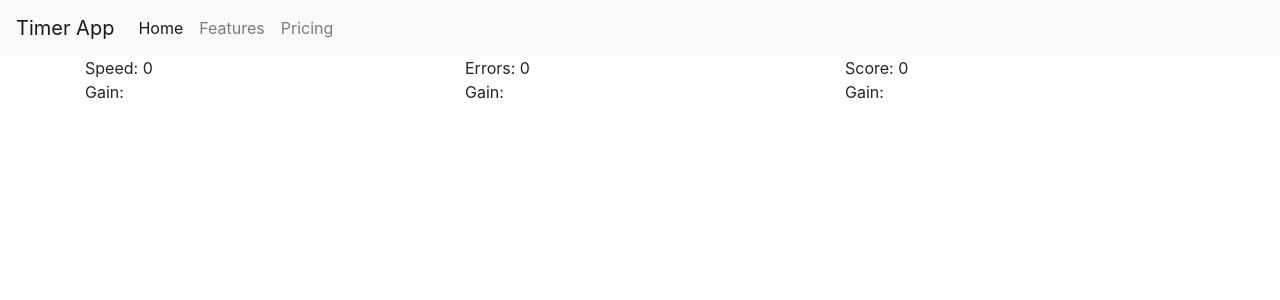
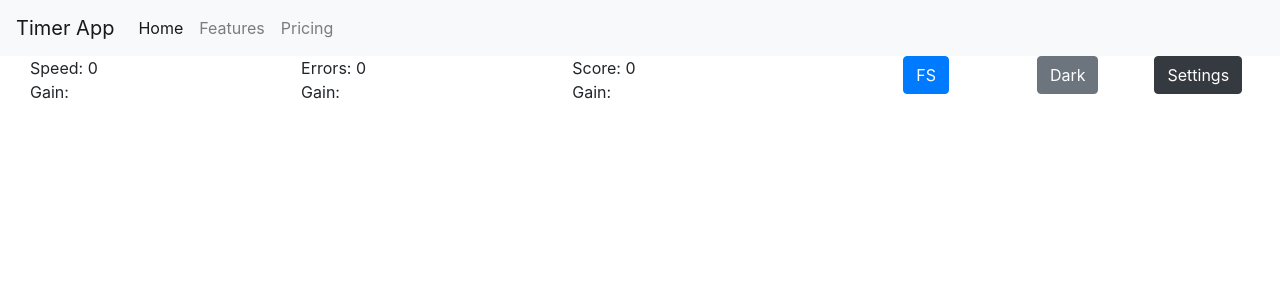
Before and after one commit to IzzyBeraja/Time-Manager-FrontEnd, a React (Create React App) app: page / in a window 1280 px wide. Shown: the top 300 px of the page. Built offline with nearby package versions, Linux system fonts and the light colour scheme.

Commit message:
Formatting and added buttons in Settings 🅱

```diff
--- a/src/components/Settings.tsx
+++ b/src/components/Settings.tsx
@@ -3,7 +3,27 @@ import React from "react";
 interface Props {}
 
 const Settings = () => {
-  return <div></div>;
+  return (
+    <div className="container">
+      <div className="row mx-auto">
+        <div className="col-sm">
+          <button type="button" className="btn btn-primary">
+            FS
+          </button>
+        </div>
+        <div className="col-sm">
+          <button type="button" className="btn btn-secondary mx-2">
+            Dark
+          </button>
+        </div>
+        <div className="col-sm">
+          <button type="button" className="btn btn-dark">
+            Settings
+          </button>
+        </div>
+      </div>
+    </div>
+  );
 };
 
 export default Settings;
--- a/src/components/TestStats.tsx
+++ b/src/components/TestStats.tsx
@@ -9,12 +9,12 @@ interface Props {
 const TestStats: React.FC<Props> = ({ speed, errors, score }) => {
   return (
     <div className="container">
-      <div className="row">
+      <div className="row mx-auto">
         <div className="col-lg">Speed: {speed}</div>
         <div className="col-lg">Errors: {errors}</div>
         <div className="col-lg">Score: {score}</div>
       </div>
-      <div className="row">
+      <div className="row mx-auto">
         <div className="col-lg">Gain: </div>
         <div className="col-lg">Gain:</div>
         <div className="col-lg">Gain:</div>
--- a/src/components/TypeTest.tsx
+++ b/src/components/TypeTest.tsx
@@ -14,9 +14,19 @@ const TypeTest: React.FC<Props> = () => {
 
   return (
     <>
-      <TestStats speed={speed} errors={errors} score={score} />
+      <div className="flex-container">
+        <div className="row">
+          <div className="col">
+            <TestStats speed={speed} errors={errors} score={score} />
+          </div>
+          <div className="col-4 mx-auto">
+            <Settings />
+          </div>
+        </div>
+      </div>
+
       <Lesson />
-      <Settings />
+
       <Test />
       <TestVisual />
     </>
```
